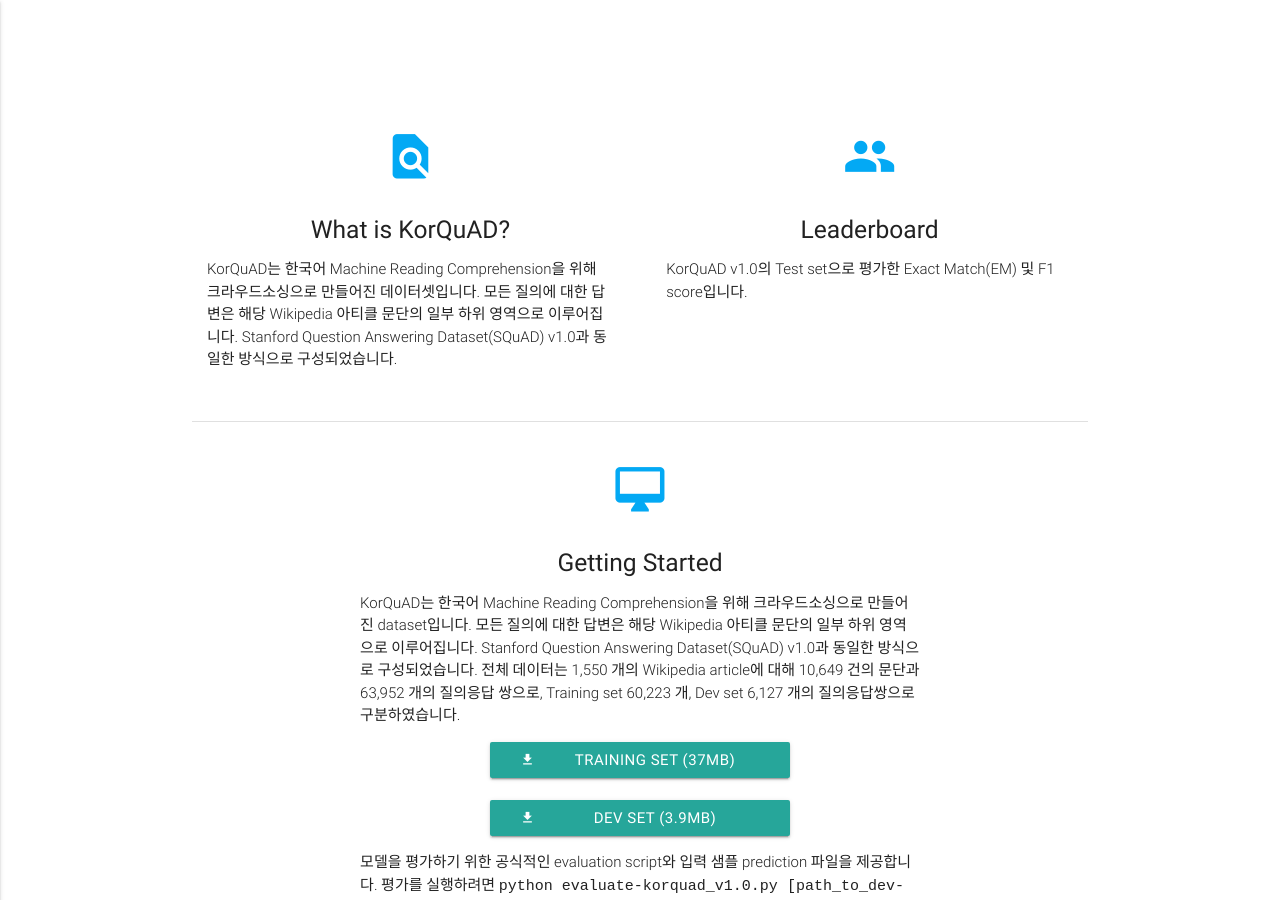
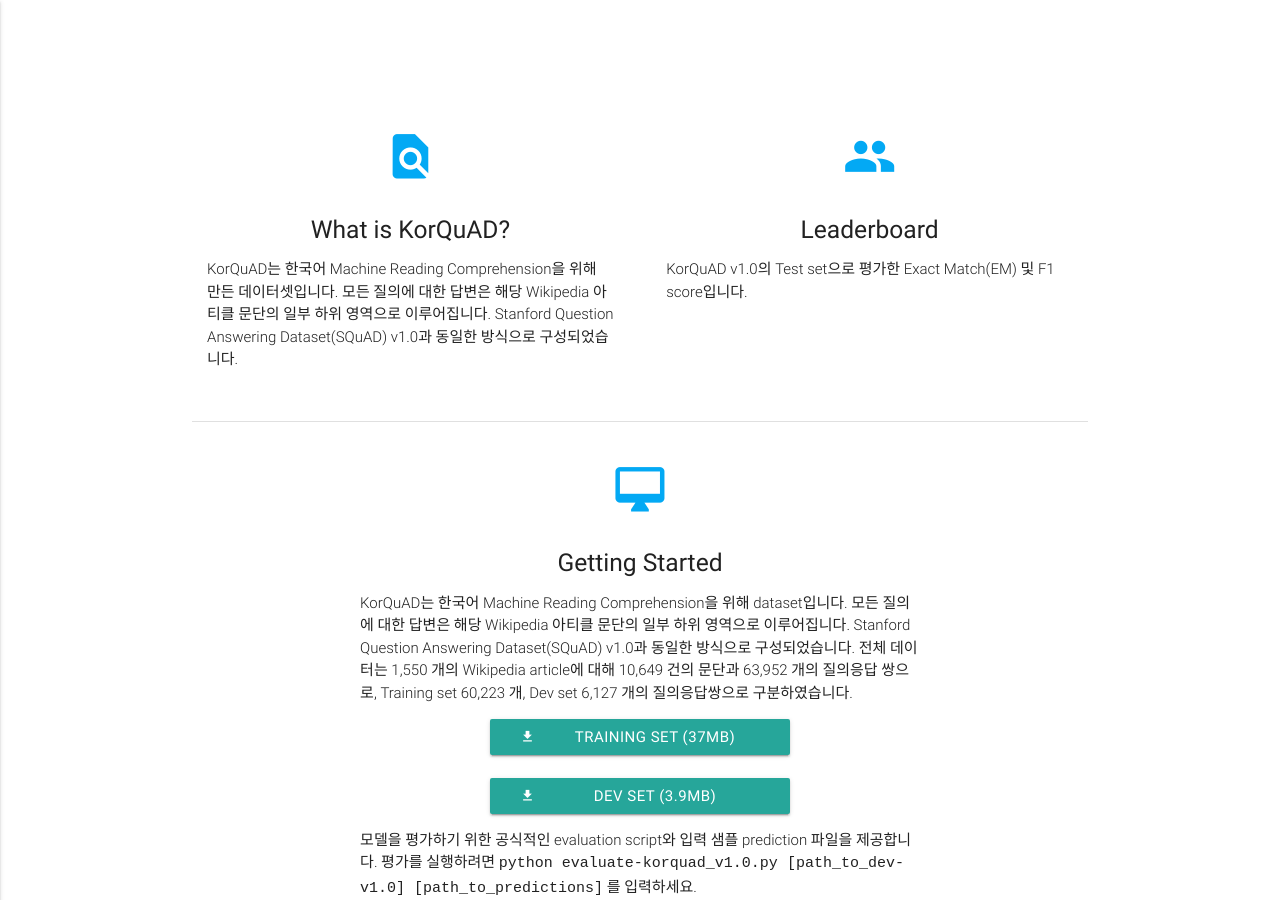
Before and after one commit to korquad/korquad.github.io, a Jekyll site: the page built from index.md, in a window 1280 px wide and 900 px high, scrolled down 325 px. Built offline with Jekyll 4.4.1, drawn with Linux system fonts in a browser that asks for light colours.

Commit message:
Update home.html

```diff
--- a/_layouts/home.html
+++ b/_layouts/home.html
@@ -26,7 +26,7 @@
             <h2 class="center light-blue-text"><i class="material-icons">find_in_page</i></h2>
             <h5 class="center">What is KorQuAD?</h5>
 
-            <p class="light">KorQuAD는 한국어 Machine Reading Comprehension을 위해 크라우드소싱으로 만들어진 데이터셋입니다. 모든 질의에 대한 답변은 해당 Wikipedia 아티클 문단의 일부 하위 영역으로 이루어집니다. Stanford Question Answering Dataset(SQuAD) v1.0과 동일한 방식으로 구성되었습니다.</p>
+            <p class="light">KorQuAD는 한국어 Machine Reading Comprehension을 위해 만든 데이터셋입니다. 모든 질의에 대한 답변은 해당 Wikipedia 아티클 문단의 일부 하위 영역으로 이루어집니다. Stanford Question Answering Dataset(SQuAD) v1.0과 동일한 방식으로 구성되었습니다.</p>
           </div>
         </div>
 
@@ -56,7 +56,7 @@
             <h2 class="center light-blue-text"><i class="material-icons">desktop_mac</i></h2>
             <h5 class="center">Getting Started</h5>
 
-            <p class="light">KorQuAD는 한국어 Machine Reading Comprehension을 위해 크라우드소싱으로 만들어진 dataset입니다. 모든 질의에 대한 답변은 해당 Wikipedia 아티클 문단의 일부 하위 영역으로 이루어집니다. Stanford Question Answering Dataset(SQuAD) v1.0과 동일한 방식으로 구성되었습니다. 전체 데이터는 1,550 개의 Wikipedia article에 대해 10,649 건의 문단과 63,952 개의 질의응답 쌍으로, Training set 60,223 개, Dev set 6,127 개의 질의응답쌍으로 구분하였습니다.</p>
+            <p class="light">KorQuAD는 한국어 Machine Reading Comprehension을 위해  dataset입니다. 모든 질의에 대한 답변은 해당 Wikipedia 아티클 문단의 일부 하위 영역으로 이루어집니다. Stanford Question Answering Dataset(SQuAD) v1.0과 동일한 방식으로 구성되었습니다. 전체 데이터는 1,550 개의 Wikipedia article에 대해 10,649 건의 문단과 63,952 개의 질의응답 쌍으로, Training set 60,223 개, Dev set 6,127 개의 질의응답쌍으로 구분하였습니다.</p>
 
             <div class="center">
               <a href="/dataset/KorQuAD_v1.0_train.json" class="waves-effect waves-light btn" style="width:300px" download=""><i class="material-icons left">file_download</i>Training Set (37MB)</a>
```
